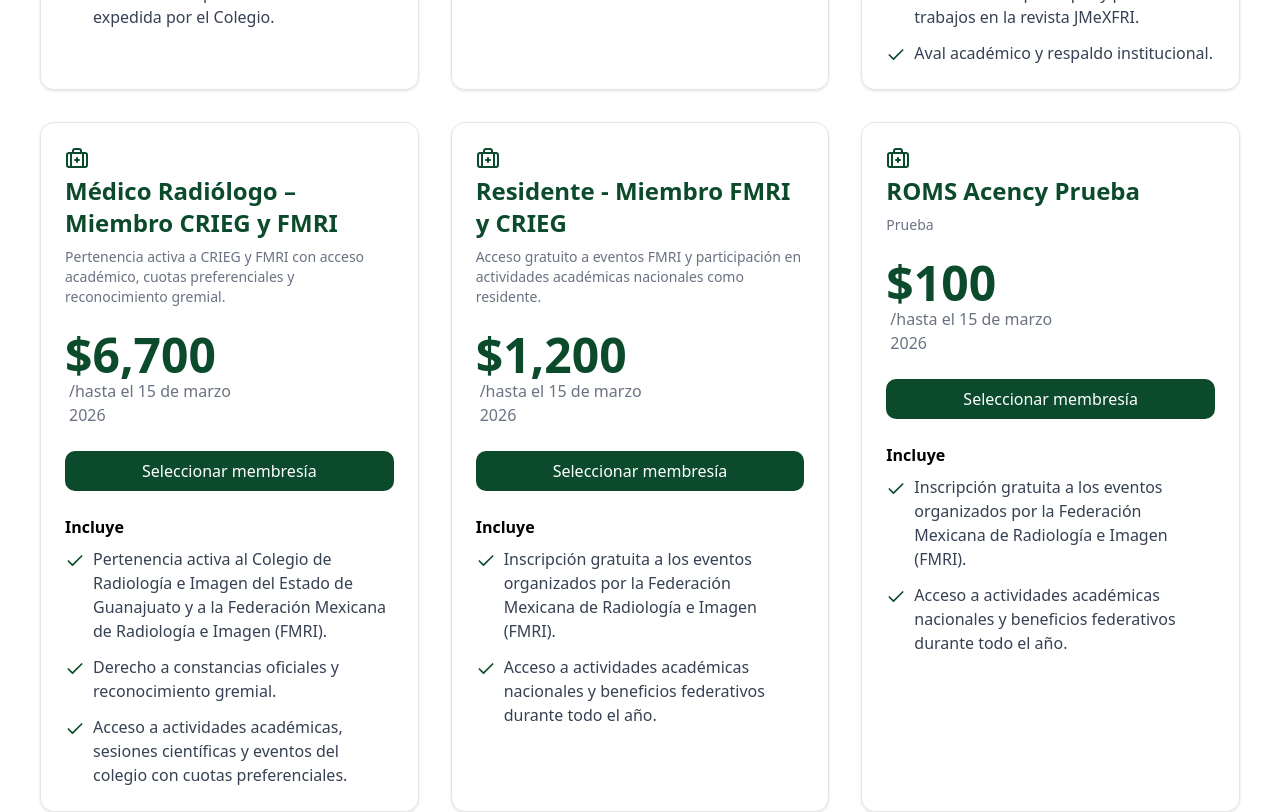
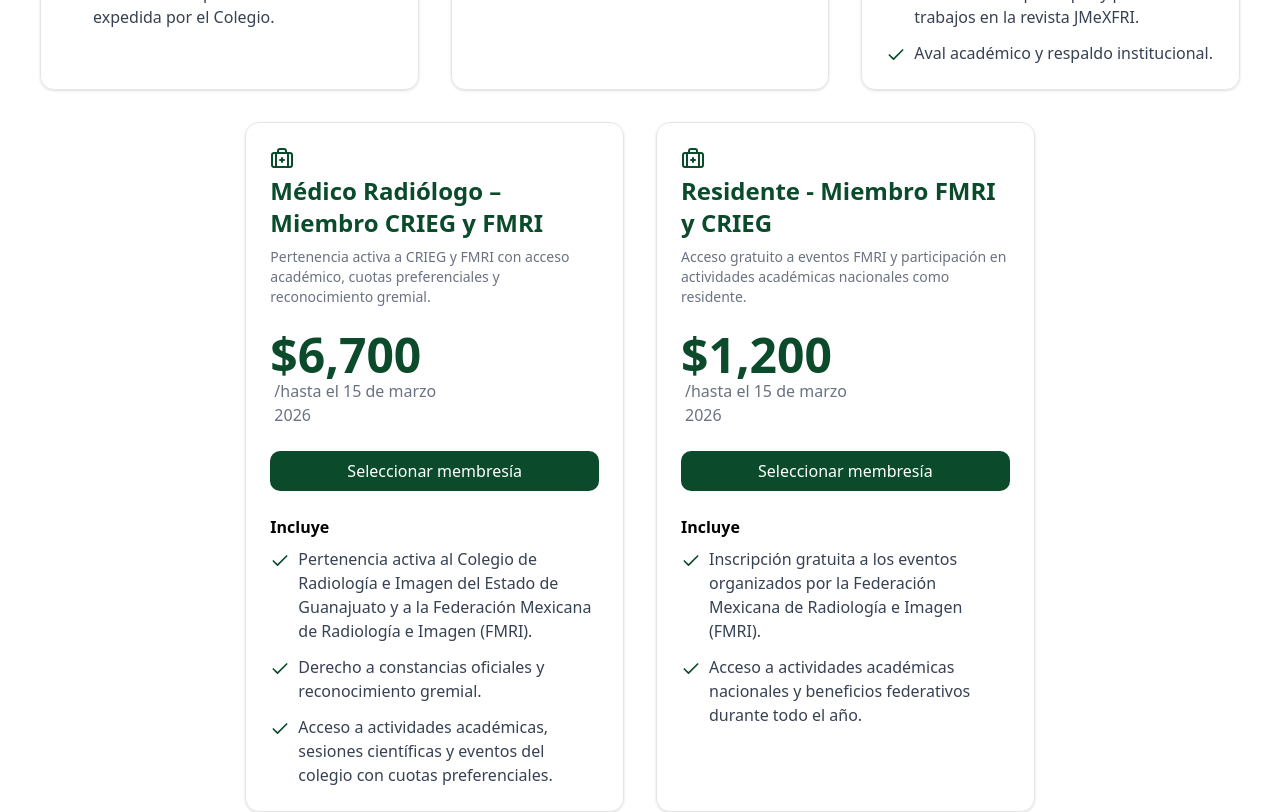
Before and after one commit to Ana-diaz172/crieg-website, a Next.js app: page /membership in a window 1280 px wide. Shown: the part 1180-1992 px from the top of the page. Built offline with nearby package versions, Linux system fonts and the light colour scheme.

Commit message:
quitar prueba roms

```diff
--- a/src/app/api/create-checkout-session/route.ts
+++ b/src/app/api/create-checkout-session/route.ts
@@ -35,12 +35,6 @@
    description:
   "Acceso gratuito a eventos FMRI y participación en actividades académicas nacionales como residente.",
     amount: PRICES.FMRI_RESIDENTES.priceAmount,
-  },
-  "roms-prueba": {
-    name: "ROMS Acency Prueba",
-   description:
-  "Prueba",
-    amount: PRICES.ROMS.priceAmount,
   },
 } as const;
 
--- a/src/constants/prices.ts
+++ b/src/constants/prices.ts
@@ -19,8 +19,5 @@
         showPrice: "$1,200",
         priceAmount: 120000, // cents
     },
-    ROMS: {
-        showPrice: "$100",
-        priceAmount: 10000, // cents
-    }
+
 };
--- a/src/interface/member.ts
+++ b/src/interface/member.ts
@@ -30,9 +30,7 @@
     | "crieg-residentes"
     | "fmri"
     | "crieg-fmri"
-    | "fmri-residentes"
-    | "roms-prueba";
-
+    | "fmri-residentes";
 export interface ICheckoutMembership {
     name: string;
     price: string;
--- a/src/mock/member.ts
+++ b/src/mock/member.ts
@@ -108,19 +108,6 @@
       "Acceso a actividades académicas nacionales y beneficios federativos durante todo el año.",
     ],
   },
-  {
-    id: "roms-prueba",
-    title: "ROMS Acency Prueba",
-    description:
-      "Prueba",
-    price: PRICES.ROMS.showPrice,
-    priceSuffixLines: ["/hasta el 15 de marzo", "2026"],
-    priceAmount: PRICES.ROMS.priceAmount,
-    features: [
-      "Inscripción gratuita a los eventos organizados por la Federación Mexicana de Radiología e Imagen (FMRI).",
-      "Acceso a actividades académicas nacionales y beneficios federativos durante todo el año.",
-    ],
-  },
 ];
 
 export const infoCards: IInfoCard[] = [
@@ -208,10 +195,4 @@
     description:
       "Acceso gratuito a eventos FMRI y participación en actividades académicas nacionales como residente.",
   },
-  "roms-prueba": {
-    name: "ROMS Acency Prueba",
-    price: PRICES.ROMS.showPrice,
-    description:
-      "Acceso gratuito a eventos FMRI y participación en actividades académicas nacionales como residente.",
-  },
 };
```
